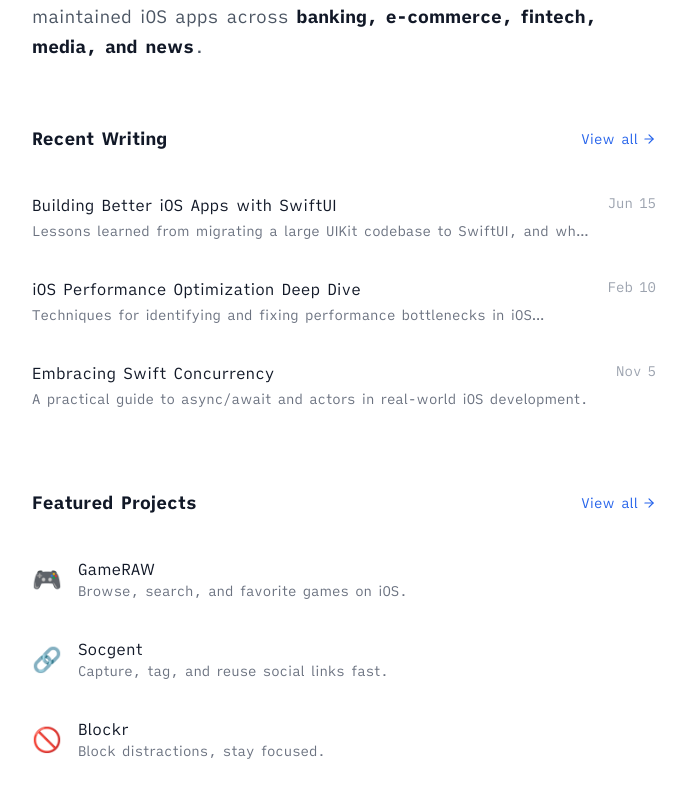
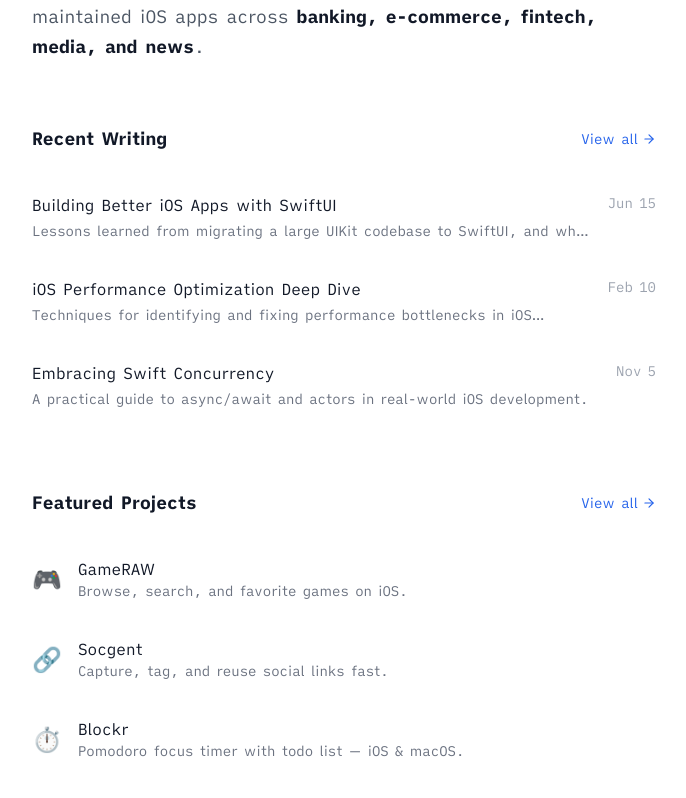
Before and after one commit to abdhilabs/abdhilabs.github.io, a React (Create React App) app: page / in a window 1280 px wide. Shown: the part 320-1118 px from the top of the page, without its empty margins (328-1014 px from the left). Built offline with nearby package versions, Linux system fonts and the light colour scheme; no server answers.

Commit message:
feat: update Blockr description and tech stack

```diff
--- a/src/data/mock.js
+++ b/src/data/mock.js
@@ -101,12 +101,13 @@ export const projectsData = [
   {
     id: "3",
     name: "Blockr",
-    tagline: "Block distractions, stay focused.",
+    tagline: "Pomodoro focus timer with todo list — iOS & macOS.",
     description:
-      "A focus app that helps you block distracting websites and apps to maintain deep work sessions. Features: custom blocklists, scheduled focus sessions, and productivity analytics.",
-    icon: "🚫",
+      "A native focus timer built with TCA (The Composable Architecture). Features Pomodoro cycles (25/5/15 min), integrated todo list, productivity stats, and cross-platform notifications. Available on iOS/iPadOS and macOS.",
+    icon: "⏱️",
     link: "https://blockr.abdhilabs.com/",
-    tech: ["Web App", "Focus", "Productivity"],
+    github: "https://github.com/abdhilabs/Blockr",
+    tech: ["Swift", "SwiftUI", "The Composable Architecture (TCA)", "SQLite", "XcodeGen", "macOS", "iOS"],
     featured: true
   }
 ];
```
